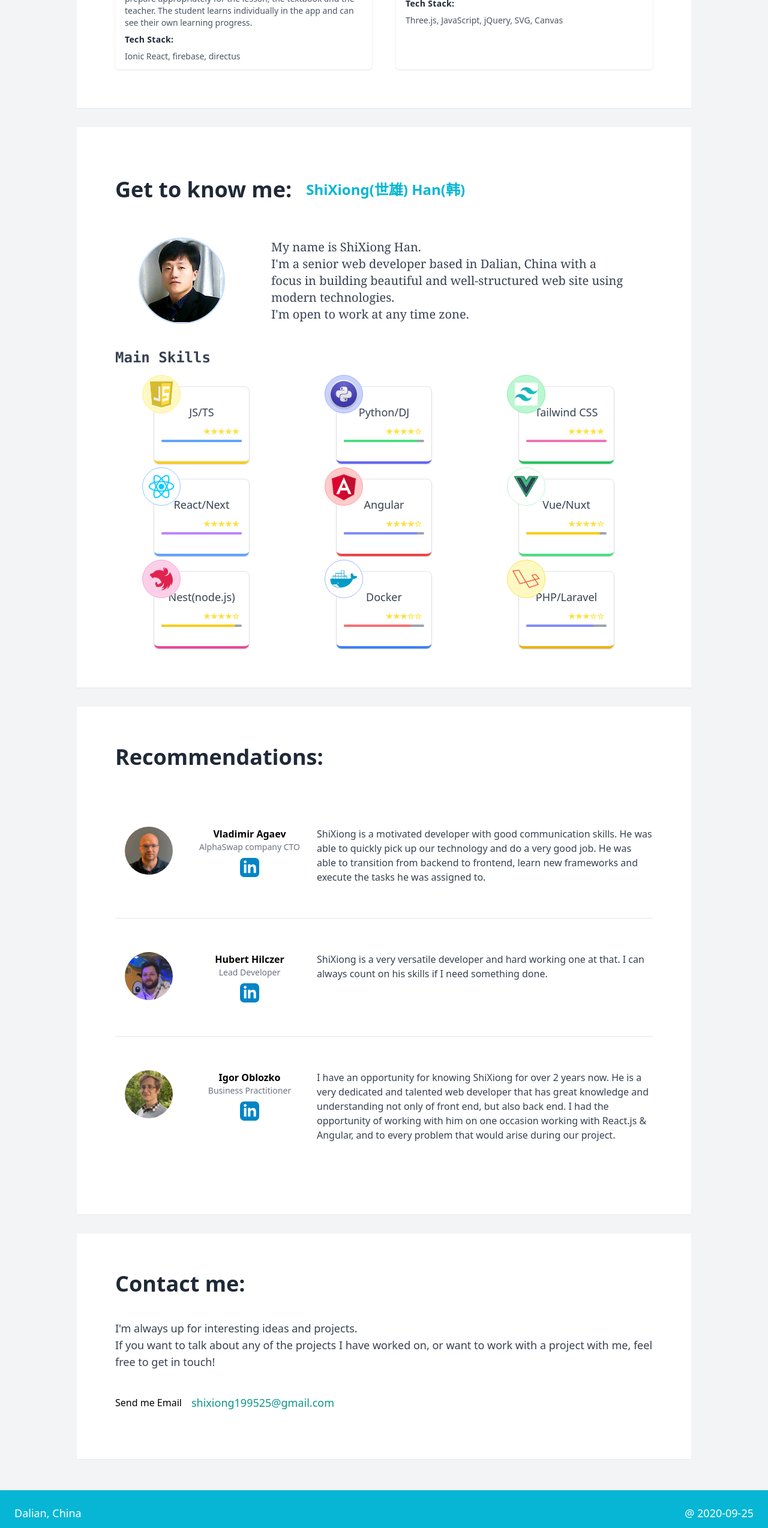
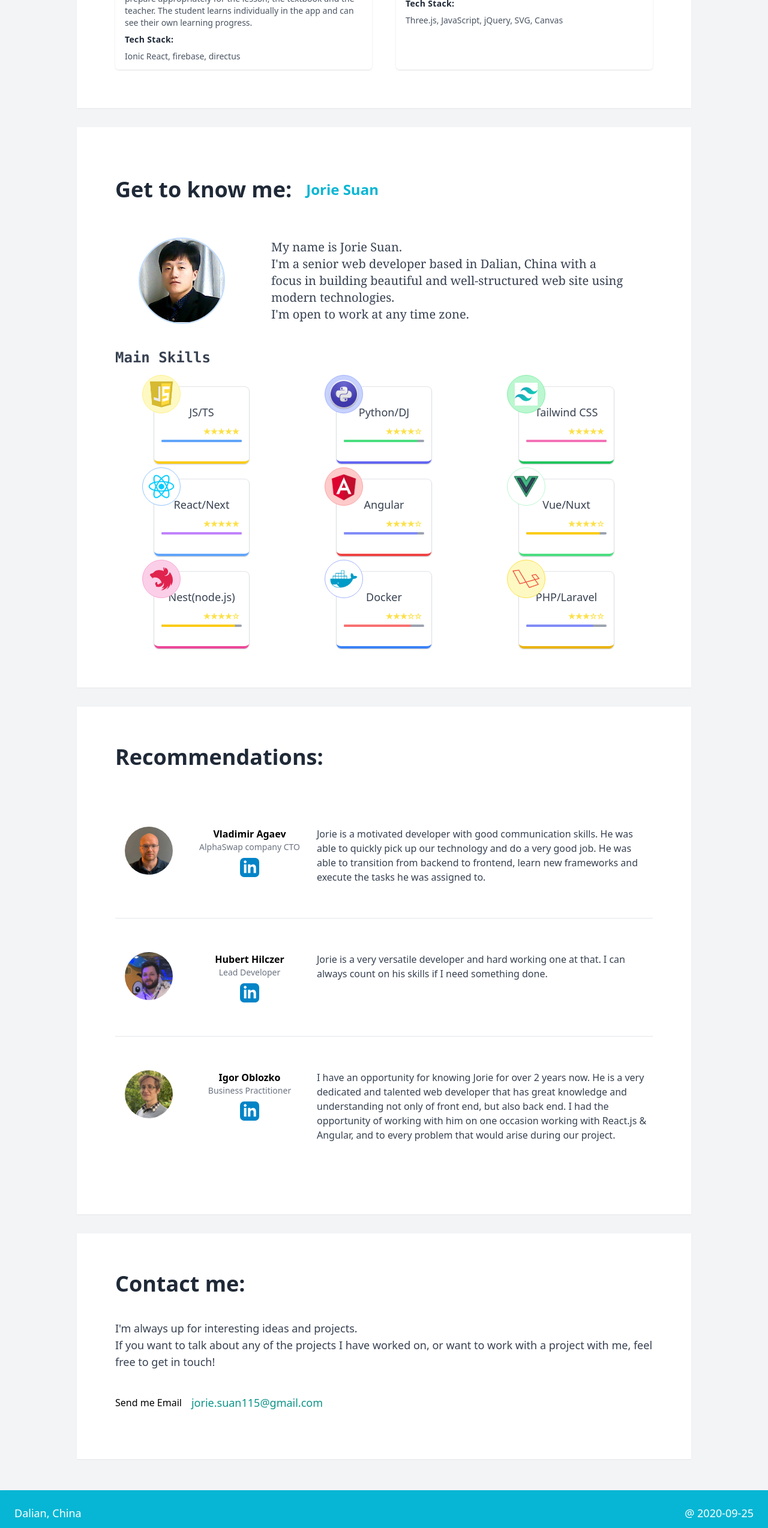
Before and after one commit to braveheart-star/daves-piedad, a Next.js app: page / in a window 1280 px wide. Shown: the part 3036-5583 px from the top of the page at 60% size. Built offline with nearby package versions, Linux system fonts and the light colour scheme.

Commit message:
update name with jorie

```diff
--- a/src/components/Layout.tsx
+++ b/src/components/Layout.tsx
@@ -4,7 +4,7 @@ import { Header } from "./Header";
 import { motion } from "framer-motion";
 import { DiscordIcon, GitIcon } from "./icons";
 
-export const Layout = ({ children, title = "ShiXiong" }: any) => {
+export const Layout = ({ children, title = "Jorie" }: any) => {
   return (
     <div>
       {renderSide()}
--- a/src/pages/index.tsx
+++ b/src/pages/index.tsx
@@ -70,7 +70,7 @@ export default function Home() {
         <div className="items-center lg:flex">
           <p className=" title">Get to know me:</p>
           <p className="text-lg font-bold text-cyan-500 lg:m-6 sm:text-xl md:text-2xl">
-            ShiXiong(世雄) Han(韩)
+            Jorie Suan
           </p>
         </div>
         <div className="items-center my-8 lg:my-12 lg:flex lg:justify-around">
@@ -86,7 +86,7 @@ export default function Home() {
           </div>
           <div className="my-8 xl:w-4/6 lg:w-3/5 lg:my-0">
             <p className="font-serif text-gray-700 sm:text-lg lg:text-xl">
-              My name is ShiXiong Han.
+              My name is Jorie Suan.
               <span className="block">
                 I'm a senior web developer based in Dalian, China with a focus
                 in building beautiful and well-structured web site using modern
@@ -226,8 +226,8 @@ export default function Home() {
           <div className="my-4 sm:flex  items-center">
             <div>Send me Email</div>
             <p className="text-base text-teal-600 md:text-lg ml-4">
-              <a href="mailto: shixiong199525@gmail.com ">
-                shixiong199525@gmail.com
+              <a href="mailto: jorie.suan115@gmail.com ">
+                jorie.suan115@gmail.com
               </a>
             </p>
           </div>
--- a/src/utils/data.ts
+++ b/src/utils/data.ts
@@ -130,9 +130,9 @@ export const recommend = [
     contactUrl: "https://www.linkedin.com/in/vladimir-agaev-16334213b/",
     job: "AlphaSwap company CTO",
     project: "Next.js, TypeScript, TailwindCSS, ",
-    content: `
-    ShiXiong is a motivated developer with good communication skills. He was able to quickly pick up our technology and do a very good job.
-     He was able to transition from backend to frontend, learn new frameworks and execute the tasks he was assigned to.`,
+  content: `
+  Jorie is a motivated developer with good communication skills. He was able to quickly pick up our technology and do a very good job.
+   He was able to transition from backend to frontend, learn new frameworks and execute the tasks he was assigned to.`,
   },
   {
     photoUrl: "/images/clients/hubert.jpg",
@@ -140,7 +140,7 @@ export const recommend = [
     contactUrl: "https://www.linkedin.com/in/huberthilczer/",
     job: "Lead Developer",
     project: "Next.js, TypeScript, TailwindCSS, ",
-    content: ` ShiXiong is a very versatile developer and hard working one at that. I can always count on his skills if I need something done.`,
+  content: ` Jorie is a very versatile developer and hard working one at that. I can always count on his skills if I need something done.`,
   },
 
   {
@@ -150,7 +150,7 @@ export const recommend = [
     job: "Business Practitioner",
     project: "Next.js, TypeScript, TailwindCSS, ",
     content: `
-    I have an opportunity for knowing ShiXiong for over 2 years now.
+    I have an opportunity for knowing Jorie for over 2 years now.
     He is a very dedicated and talented web developer that has great knowledge and understanding not only of front end, but also back end.
      I had the opportunity of working with him on one occasion working with React.js & Angular,
       and to every problem that would arise during our project.
```
